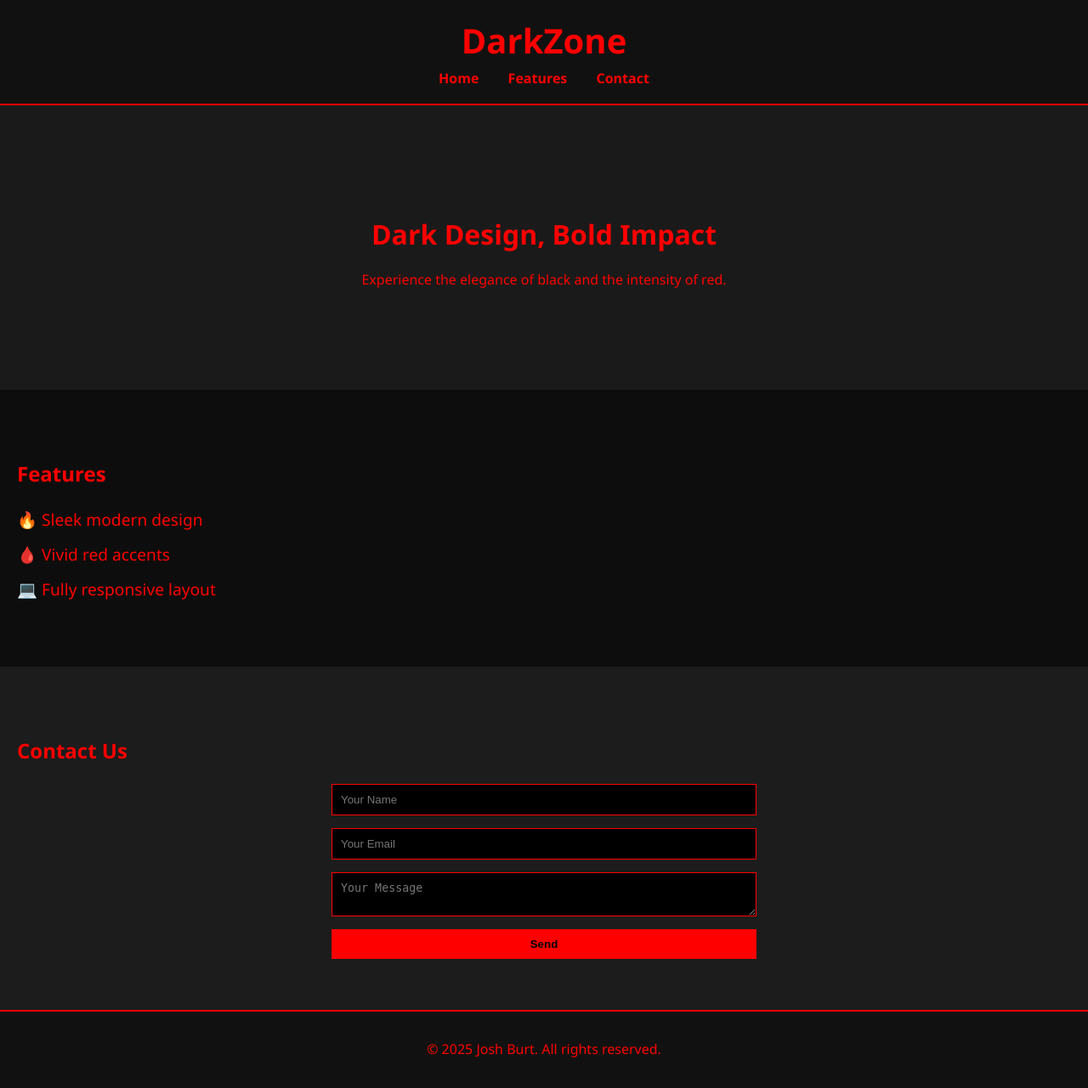
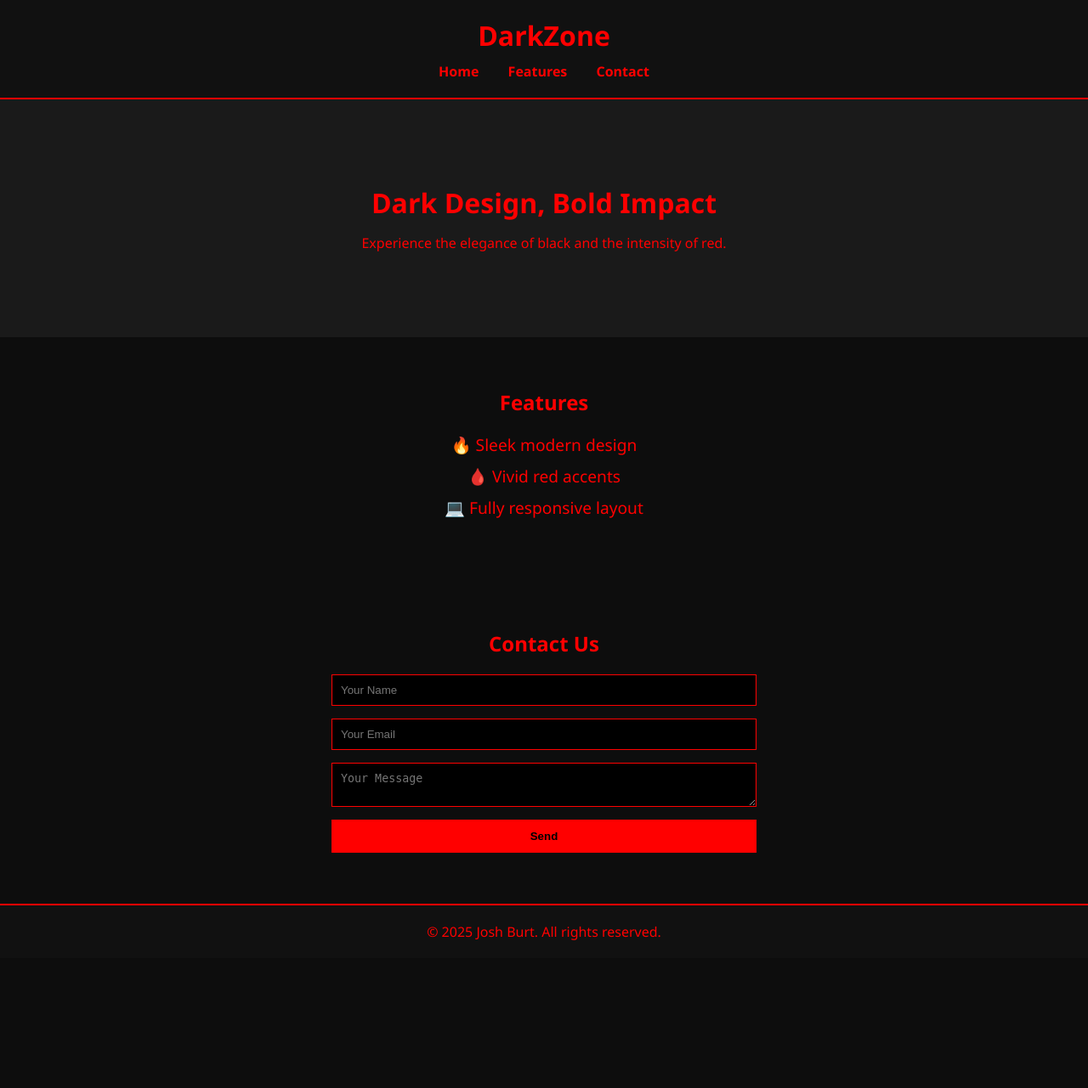
Before and after one commit to SmokeHound/joshburt.com.au, a PHP site: page / in a window 1280 px wide. Shown: the whole page at 85% size. After the commit the page ends 1107 px from the top, so only its background shows below. Run offline with PHP 8.4, Linux system fonts and the light colour scheme.

Commit message:
Update styles.css

```diff
--- a/styles.css
+++ b/styles.css
@@ -1,30 +1,48 @@
-/* Global Settings */
+/* Reset */
+* {
+  margin: 0;
+  padding: 0;
+  box-sizing: border-box;
+}
+
+/* Base styles */
 body {
-  margin: 0;
   font-family: 'Segoe UI', sans-serif;
   background-color: #000;
   color: #f00;
-  line-height: 1.6;
+}
+
+a {
+  color: #f00;
+  text-decoration: none;
+}
+
+.container {
+  width: 90%;
+  max-width: 1200px;
+  margin: 0 auto;
 }
 
 /* Header */
 header {
   background: #111;
-  padding: 1em;
-  text-align: center;
+  padding: 20px 0;
   border-bottom: 2px solid #f00;
 }
 
 header h1 {
-  margin: 0;
-  font-size: 2.5em;
+  margin-bottom: 10px;
+  text-align: center;
+}
+
+nav {
+  text-align: center;
 }
 
 nav a {
-  color: #f00;
   margin: 0 15px;
-  text-decoration: none;
   font-weight: bold;
+  transition: color 0.3s;
 }
 
 nav a:hover {
@@ -34,40 +52,41 @@ nav a:hover {
 /* Hero Section */
 .hero {
   background: #1a1a1a;
-  padding: 100px 20px;
+  padding: 100px 0;
   text-align: center;
 }
 
 .hero h2 {
   font-size: 2em;
-  margin-bottom: 10px;
+  margin-bottom: 15px;
 }
 
-/* Features Section */
-#features {
-  padding: 60px 20px;
+/* Section Styles */
+.section {
+  padding: 60px 0;
   background: #0d0d0d;
 }
 
-#features ul {
-  list-style-type: none;
-  padding: 0;
+.section h2 {
+  text-align: center;
+  margin-bottom: 20px;
 }
 
-#features li {
+.section ul {
+  list-style: none;
+  padding: 0;
+  text-align: center;
+}
+
+.section ul li {
   margin: 10px 0;
   font-size: 1.2em;
 }
 
-/* Contact Section */
-#contact {
-  background: #1c1c1c;
-  padding: 60px 20px;
-}
-
+/* Contact Form */
 form {
   max-width: 500px;
-  margin: auto;
+  margin: 0 auto;
   display: flex;
   flex-direction: column;
 }
@@ -78,15 +97,17 @@ input, textarea {
   border: 1px solid #f00;
   padding: 10px;
   margin-bottom: 15px;
+  resize: vertical;
 }
 
 button {
   background: #f00;
   color: #000;
   border: none;
-  padding: 10px;
+  padding: 12px;
   font-weight: bold;
   cursor: pointer;
+  transition: background 0.3s;
 }
 
 button:hover {
@@ -95,8 +116,8 @@ button:hover {
 
 /* Footer */
 footer {
+  background: #111;
+  padding: 20px 0;
   text-align: center;
-  background: #111;
-  padding: 1em;
   border-top: 2px solid #f00;
 }
```
